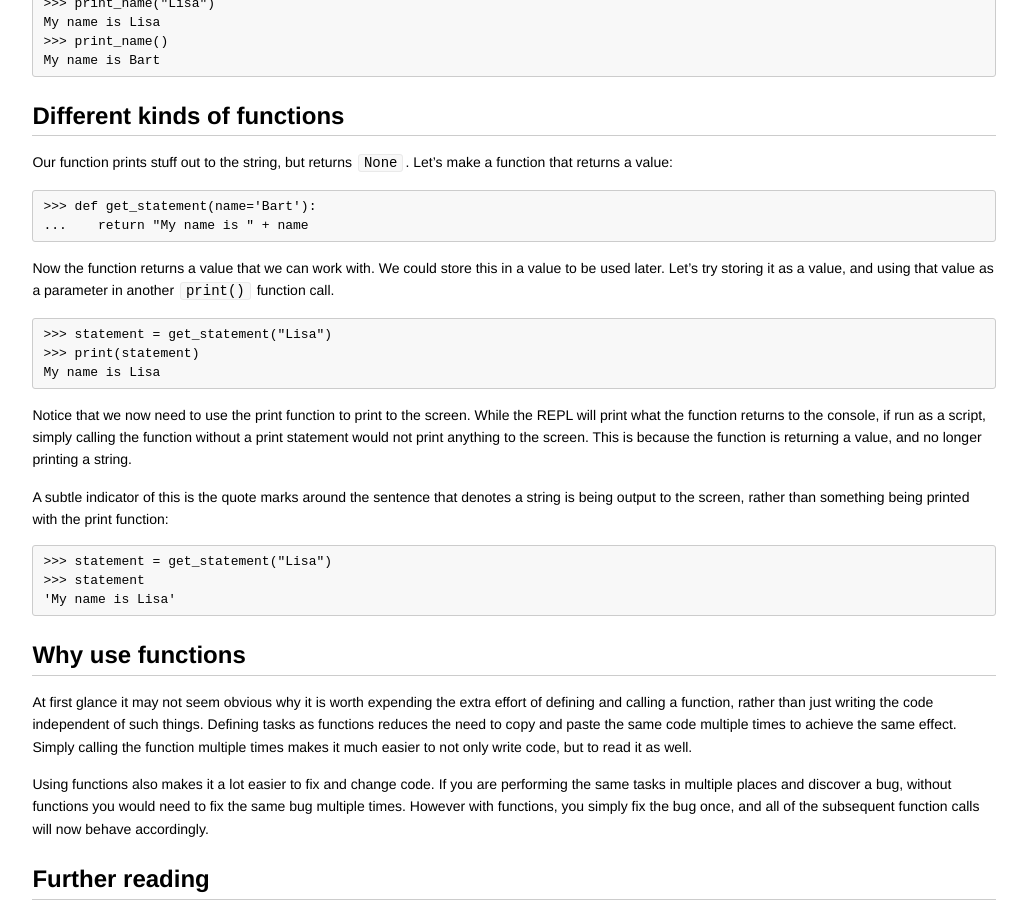
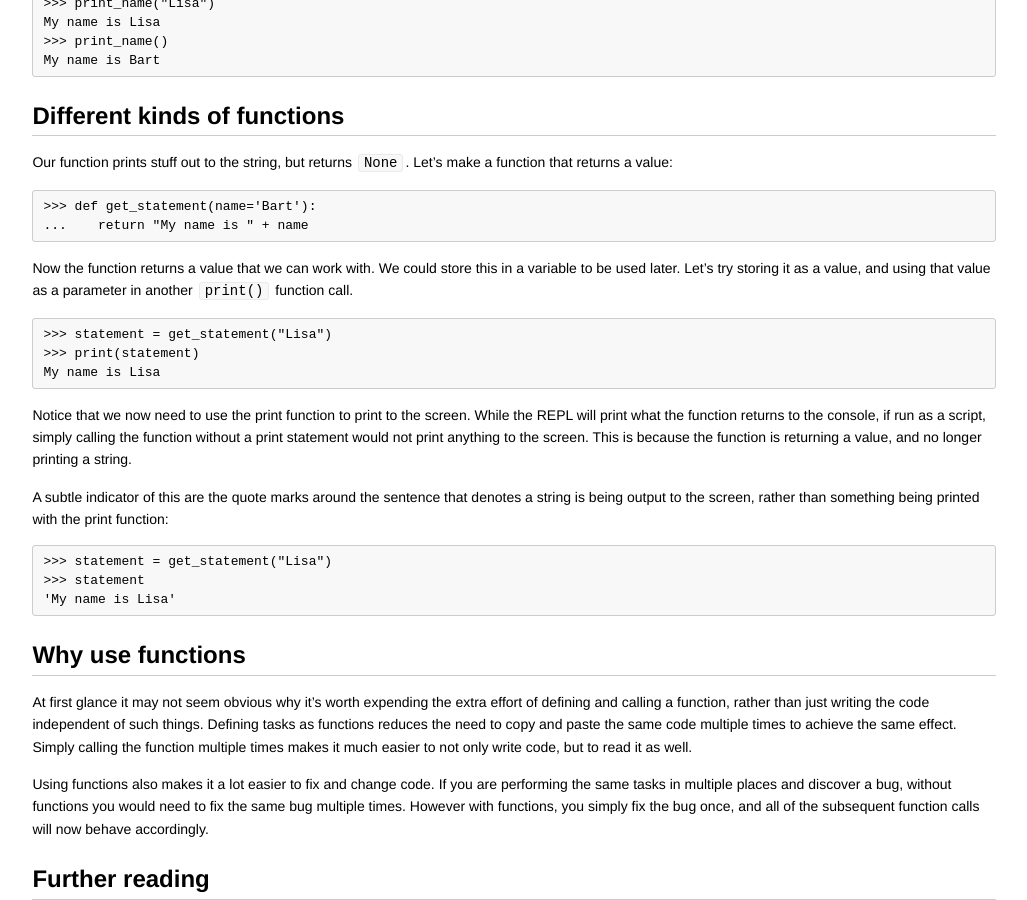
Before and after one commit to codebar/tutorials, a Jekyll site: the page built from python/lesson4/tutorial.md, in a window 1280 px wide and 900 px high, scrolled down 1581 px. Shown: the whole window, without its empty margins (126-1153 px from the left). Built offline with Jekyll 4.4.1, drawn with Linux system fonts in a browser that asks for light colours.

Commit message:
Fix a few grammatical issues

```diff
--- a/python/lesson4/tutorial.md
+++ b/python/lesson4/tutorial.md
@@ -105,7 +105,7 @@ function that returns a value:
     ...    return "My name is " + name
 
 Now the function returns a value that we can work with. We could store this in
-a value to be used later. Let's try storing it as a value, and using that value
+a variable to be used later. Let's try storing it as a value, and using that value
 as a parameter in another `print()` function call.
 
     >>> statement = get_statement("Lisa")
@@ -118,7 +118,7 @@ script, simply calling the function without a print statement would not print
 anything to the screen. This is because the function is returning a value, and
 no longer printing a string.
 
-A subtle indicator of this is the quote marks around the sentence that denotes
+A subtle indicator of this are the quote marks around the sentence that denotes
 a string is being output to the screen, rather than something being printed
 with the print function:
 
@@ -128,7 +128,7 @@ with the print function:
 
 ## Why use functions
 
-At first glance it may not seem obvious why it is worth expending the extra
+At first glance it may not seem obvious why it's worth expending the extra
 effort of defining and calling a function, rather than just writing the code
 independent of such things. Defining tasks as functions reduces the need to
 copy and paste the same code multiple times to achieve the same effect. Simply
```
